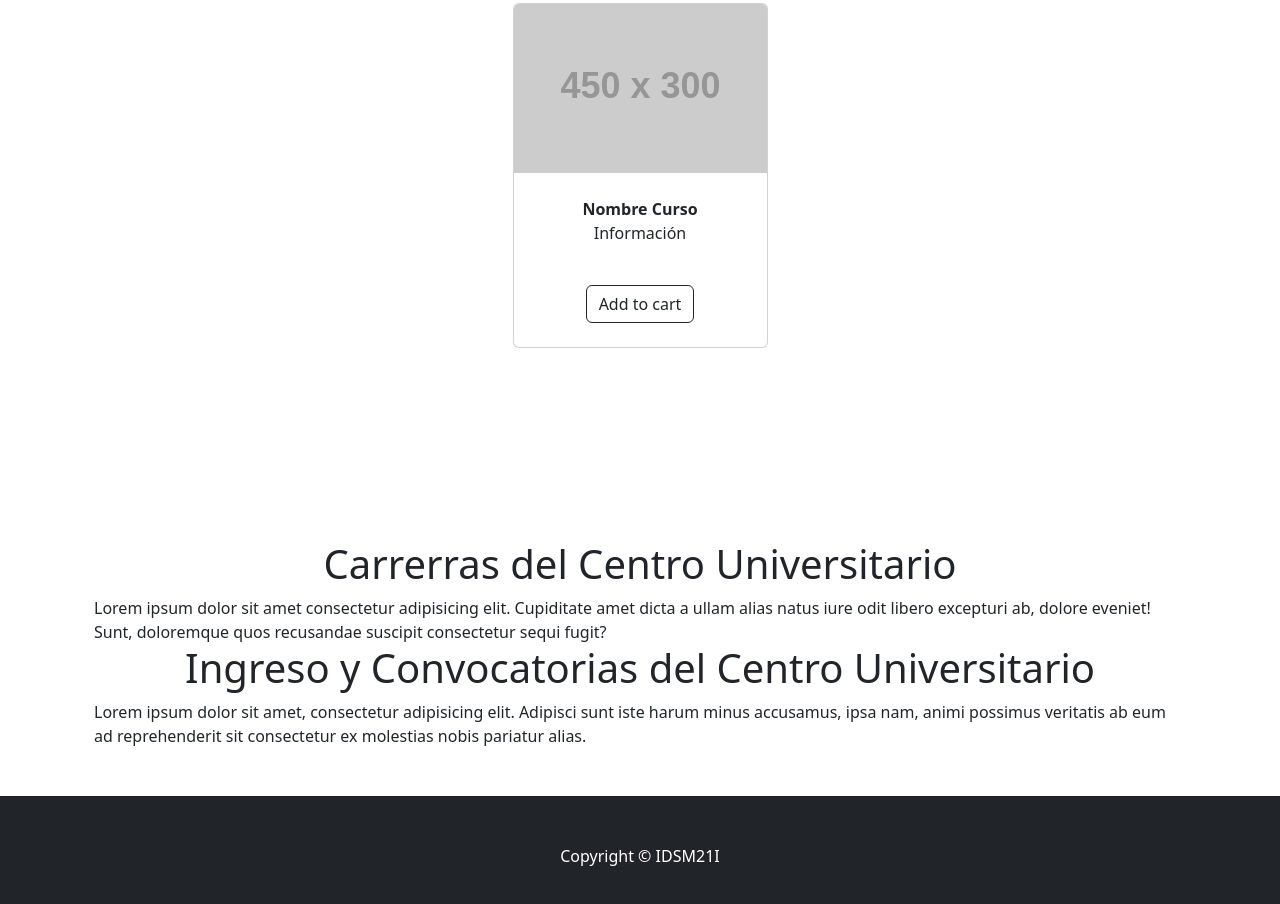
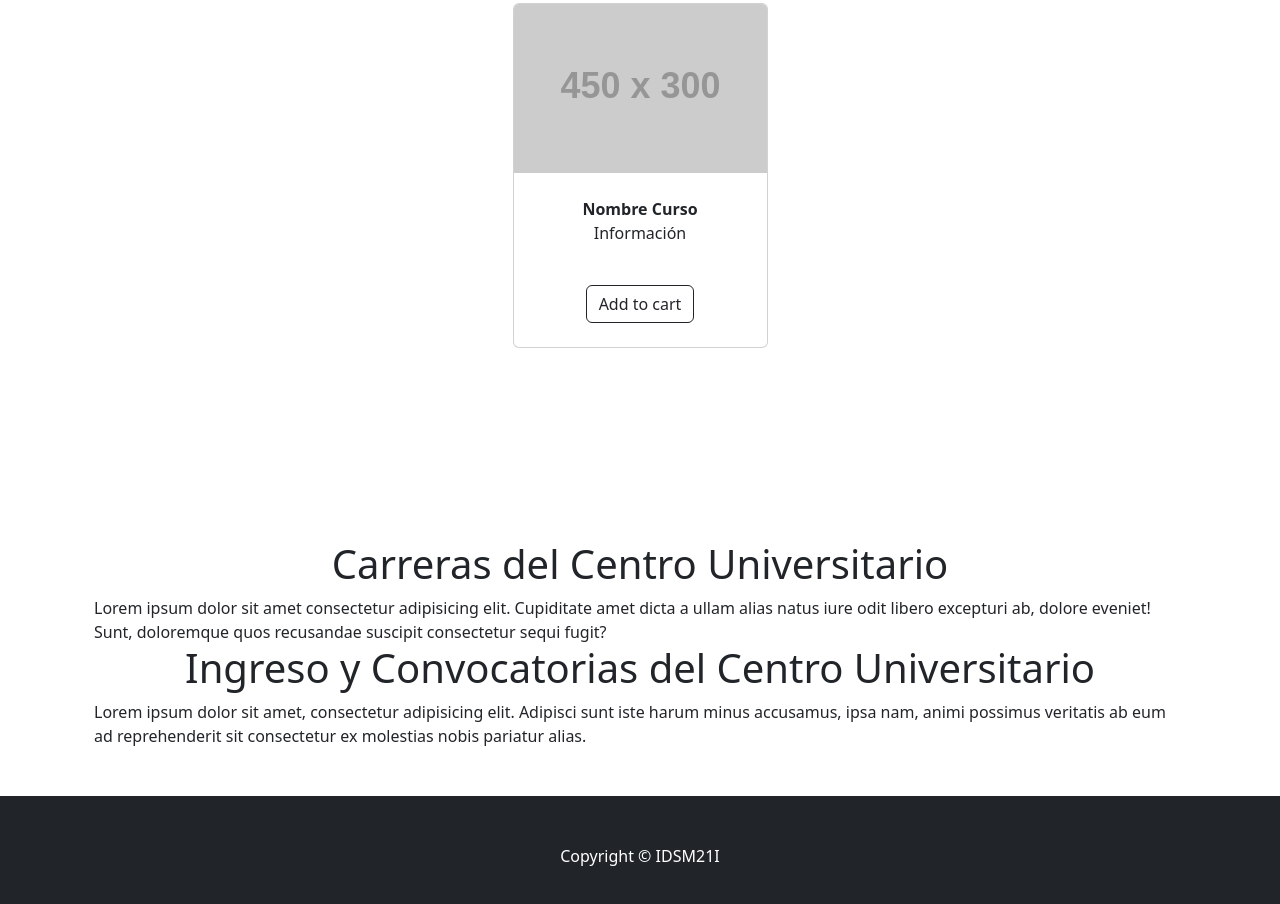
Before and after one commit to anfo270/UniversisdadCentral, a plain HTML site: page index.html in a window 1280 px wide. Shown: the part 1148-2052 px from the top of the page. Drawn offline with nearby package versions, Linux system fonts and the light colour scheme; placeholder pictures from the web are drawn by us.

Commit message:
correcion de ortografia

```diff
--- a/index.html
+++ b/index.html
@@ -111,7 +111,7 @@
     </section>
     <section class="py-5">
         <div class="container px-4 px-log mt-5 d-flex flex-column align-content-between">
-            <h1 class="text-center">Carrerras del Centro Universitario</h1>
+            <h1 class="text-center">Carreras del Centro Universitario</h1>
             <div>Lorem ipsum dolor sit amet consectetur adipisicing elit. Cupiditate amet dicta a ullam alias natus iure
                 odit libero excepturi ab, dolore eveniet! Sunt, doloremque quos recusandae suscipit consectetur sequi
                 fugit?</div>
```
